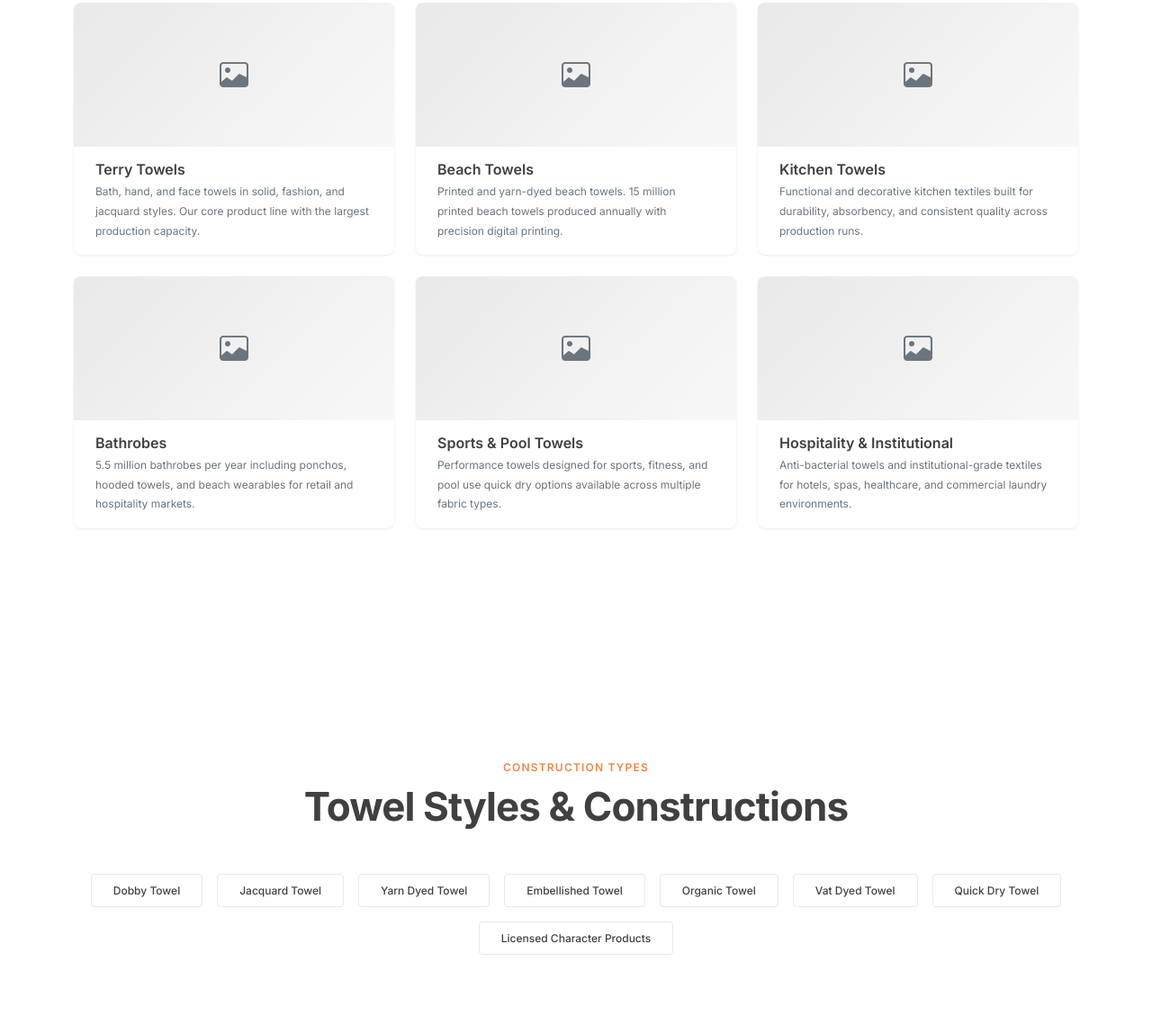
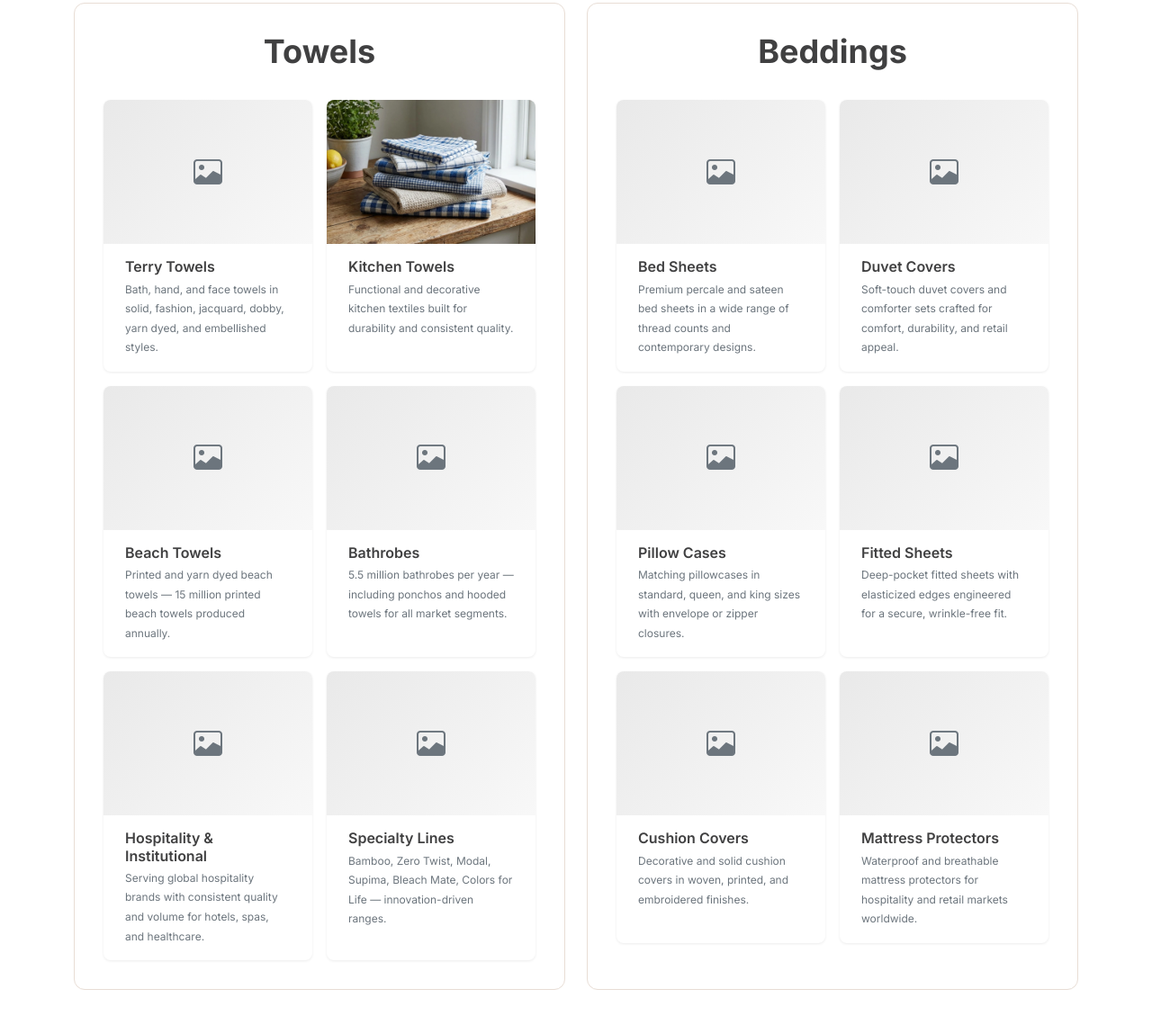
Before and after one commit to usamaejaz9741/al-rahim-textile, a plain HTML site: page products.html in a window 1280 px wide. Shown: the part 1150-2289 px from the top of the page at 90% size. Drawn offline with nearby package versions, Linux system fonts and the light colour scheme.

Commit message:
updated the products section

```diff
--- a/assets/css/styles.css
+++ b/assets/css/styles.css
@@ -312,18 +312,51 @@ a:hover {
 
 .hero-section {
   position: relative;
-  /* min-height: 92vh; */
-  /* min-height: 95vh; */
   min-height: 100vh;
   display: flex;
   align-items: center;
-  /* background: var(--bg-hero-overlay), var(--bg-dark); */
-  background: url('../images/hero-bg.webp') no-repeat center center/cover;
+  color: #fff;
+  overflow: hidden;
+  background: var(--bg-dark);
+}
+
+.hero-slider {
+  position: absolute;
+  top: 0;
+  left: 0;
+  width: 100%;
+  height: 100%;
+  z-index: 0;
+}
+
+.hero-slide {
+  position: absolute;
+  top: 0;
+  left: 0;
+  width: 100%;
+  height: 100%;
   background-size: cover;
   background-position: center;
-  /* color: var(--text-light); */
-  color: #fff;
-  overflow: hidden;
+  opacity: 0;
+  animation: heroFade 16s ease-in-out infinite;
+}
+
+.hero-slide:nth-child(1) {
+  background-image: url('../images/hero-bg.webp');
+  animation-delay: 0s;
+}
+
+.hero-slide:nth-child(2) {
+  background-image: url('../images/page-hero.webp');
+  animation-delay: 8s;
+}
+
+@keyframes heroFade {
+  0% { opacity: 0; transform: scale(1.05); }
+  10% { opacity: 1; transform: scale(1); }
+  50% { opacity: 1; transform: scale(1); }
+  60% { opacity: 0; transform: scale(1.05); }
+  100% { opacity: 0; }
 }
 
 .hero-section::before {
@@ -334,6 +367,7 @@ a:hover {
   right: 0;
   bottom: 0;
   inset: 0;
+  z-index: 1;
   background:
     linear-gradient(rgba(0,0,0,0.5), rgba(0,0,0,0.5)), /* dark overlay */
     repeating-linear-gradient(
--- a/products.html
+++ b/products.html
@@ -76,81 +76,158 @@
         <h2 class="section-title">Product Categories</h2>
       </div>
       <div class="row g-4">
-        <div class="col-lg-4 col-md-6">
+        <!-- TOWELS COLUMN -->
+        <div class="col-lg-6">
+          <div class="products-col">
+          <h3 class="product-category-title">Towels</h3>
+          <div class="row g-3">
+            <div class="col-6">
               <div class="card-product">
                 <div class="product-img">
-              <!-- REPLACE: Terry towel photography -->
+                  <i class="bi bi-image" style="font-size: 2rem;"></i>
+                  <!-- <img src="assets/images/products/terry-towel.webp" alt="Terry Towels"> -->
+                </div>
+                <div class="product-body">
+                  <h3>Terry Towels</h3>
+                  <p>Bath, hand, and face towels in solid, fashion, jacquard, dobby, yarn dyed, and embellished styles.</p>
+                </div>
+              </div>
+            </div>
+            <div class="col-6">
+              <div class="card-product">
+                <div class="product-img">
+                  <!-- <i class="bi bi-image" style="font-size: 2rem;"></i> -->
+                  <img src="assets/images/products/kitchen-towel.webp" alt="Kitchen Towels">
+                </div>
+                <div class="product-body">
+                  <h3>Kitchen Towels</h3>
+                  <p>Functional and decorative kitchen textiles built for durability and consistent quality.</p>
+                </div>
+              </div>
+            </div>
+            <div class="col-6">
+              <div class="card-product">
+                <div class="product-img">
+                  <i class="bi bi-image" style="font-size: 2rem;"></i>
+                  <!-- <img src="assets/images/products/beach-towel.jpg" alt="Beach Towels"> -->
+                </div>
+                <div class="product-body">
+                  <h3>Beach Towels</h3>
+                  <p>Printed and yarn dyed beach towels — 15 million printed beach towels produced annually.</p>
+                </div>
+              </div>
+            </div>
+            <div class="col-6">
+              <div class="card-product">
+                <div class="product-img">
+                  <i class="bi bi-image" style="font-size: 2rem;"></i>
+                  <!-- <img src="assets/images/products/bathrobe.jpg" alt="Bathrobes"> -->
+                </div>
+                <div class="product-body">
+                  <h3>Bathrobes</h3>
+                  <p>5.5 million bathrobes per year — including ponchos and hooded towels for all market segments.</p>
+                </div>
+              </div>
+            </div>
+            <div class="col-6">
+              <div class="card-product">
+                <div class="product-img">
+                  <i class="bi bi-image" style="font-size: 2rem;"></i>
+                  <!-- <img src="assets/images/products/hospitality.jpg" alt="Hospitality Towels"> -->
+                </div>
+                <div class="product-body">
+                  <h3>Hospitality &amp; Institutional</h3>
+                  <p>Serving global hospitality brands with consistent quality and volume for hotels, spas, and healthcare.</p>
+                </div>
+              </div>
+            </div>
+            <div class="col-6">
+              <div class="card-product">
+                <div class="product-img">
+                  <i class="bi bi-image" style="font-size: 2rem;"></i>
+                  <!-- <img src="assets/images/products/specialty.jpg" alt="Specialty Towels"> -->
+                </div>
+                <div class="product-body">
+                  <h3>Specialty Lines</h3>
+                  <p>Bamboo, Zero Twist, Modal, Supima, Bleach Mate, Colors for Life — innovation-driven ranges.</p>
+                </div>
+              </div>
+            </div>
+          </div>
+          </div>
+        </div>
+
+        <!-- BEDDINGS COLUMN -->
+        <div class="col-lg-6">
+          <div class="products-col">
+          <h3 class="product-category-title">Beddings</h3>
+          <div class="row g-3">
+            <div class="col-6">
+              <div class="card-product">
+                <div class="product-img">
                   <i class="bi bi-image" style="font-size: 2rem;"></i>
                 </div>
                 <div class="product-body">
-              <h3>Terry Towels</h3>
-              <p>Bath, hand, and face towels in solid, fashion, and jacquard styles. Our core product line with the
-                largest production capacity.</p>
+                  <h3>Bed Sheets</h3>
+                  <p>Premium percale and sateen bed sheets in a wide range of thread counts and contemporary designs.</p>
                 </div>
               </div>
             </div>
-        <div class="col-lg-4 col-md-6">
+            <div class="col-6">
               <div class="card-product">
                 <div class="product-img">
-              <!-- REPLACE: Beach towel photography -->
                   <i class="bi bi-image" style="font-size: 2rem;"></i>
                 </div>
                 <div class="product-body">
-              <h3>Beach Towels</h3>
-              <p>Printed and yarn-dyed beach towels. 15 million printed beach towels produced annually with precision
-                digital printing.</p>
+                  <h3>Duvet Covers</h3>
+                  <p>Soft-touch duvet covers and comforter sets crafted for comfort, durability, and retail appeal.</p>
                 </div>
               </div>
             </div>
-        <div class="col-lg-4 col-md-6">
+            <div class="col-6">
               <div class="card-product">
                 <div class="product-img">
-              <!-- REPLACE: Kitchen towel photography -->
                   <i class="bi bi-image" style="font-size: 2rem;"></i>
                 </div>
                 <div class="product-body">
-              <h3>Kitchen Towels</h3>
-              <p>Functional and decorative kitchen textiles built for durability, absorbency, and consistent quality
-                across production runs.</p>
+                  <h3>Pillow Cases</h3>
+                  <p>Matching pillowcases in standard, queen, and king sizes with envelope or zipper closures.</p>
                 </div>
               </div>
             </div>
-        <div class="col-lg-4 col-md-6">
+            <div class="col-6">
               <div class="card-product">
                 <div class="product-img">
-              <!-- REPLACE: Bathrobe photography -->
                   <i class="bi bi-image" style="font-size: 2rem;"></i>
                 </div>
                 <div class="product-body">
-              <h3>Bathrobes</h3>
-              <p>5.5 million bathrobes per year  including ponchos, hooded towels, and beach wearables for retail and
-                hospitality markets.</p>
+                  <h3>Fitted Sheets</h3>
+                  <p>Deep-pocket fitted sheets with elasticized edges engineered for a secure, wrinkle-free fit.</p>
                 </div>
               </div>
             </div>
-        <div class="col-lg-4 col-md-6">
+            <div class="col-6">
               <div class="card-product">
                 <div class="product-img">
-              <!-- REPLACE: Sports/pool towel photography -->
                   <i class="bi bi-image" style="font-size: 2rem;"></i>
                 </div>
                 <div class="product-body">
-              <h3>Sports &amp; Pool Towels</h3>
-              <p>Performance towels designed for sports, fitness, and pool use  quick dry options available across
-                multiple fabric types.</p>
+                  <h3>Cushion Covers</h3>
+                  <p>Decorative and solid cushion covers in woven, printed, and embroidered finishes.</p>
                 </div>
               </div>
             </div>
-        <div class="col-lg-4 col-md-6">
+            <div class="col-6">
               <div class="card-product">
                 <div class="product-img">
-              <!-- REPLACE: Hospitality towel photography -->
                   <i class="bi bi-image" style="font-size: 2rem;"></i>
                 </div>
                 <div class="product-body">
-              <h3>Hospitality &amp; Institutional</h3>
-              <p>Anti-bacterial towels and institutional-grade textiles for hotels, spas, healthcare, and commercial
-                laundry environments.</p>
+                  <h3>Mattress Protectors</h3>
+                  <p>Waterproof and breathable mattress protectors for hospitality and retail markets worldwide.</p>
+                </div>
+              </div>
+            </div>
           </div>
           </div>
         </div>
```
Also changed, not shown: index.html (+7 -1 lines). Lines whose indentation alone changed are shown as unchanged.
